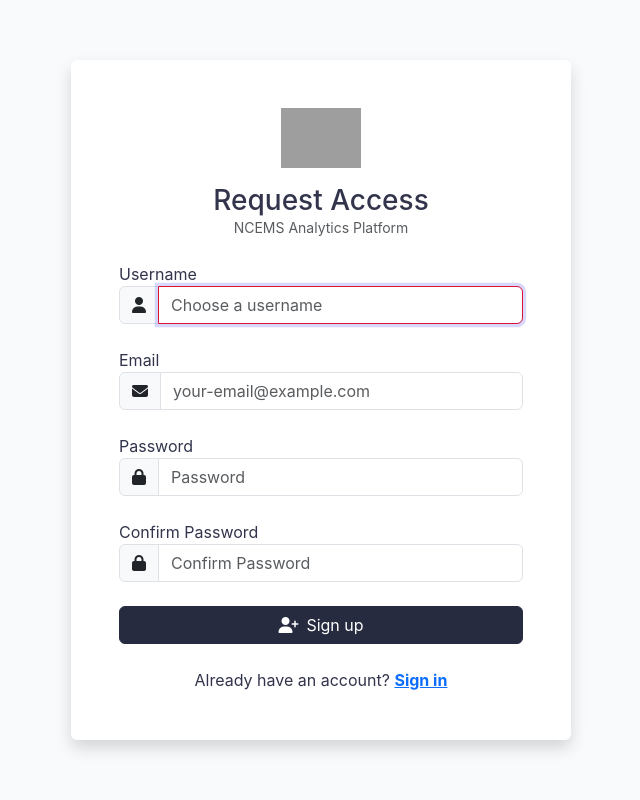
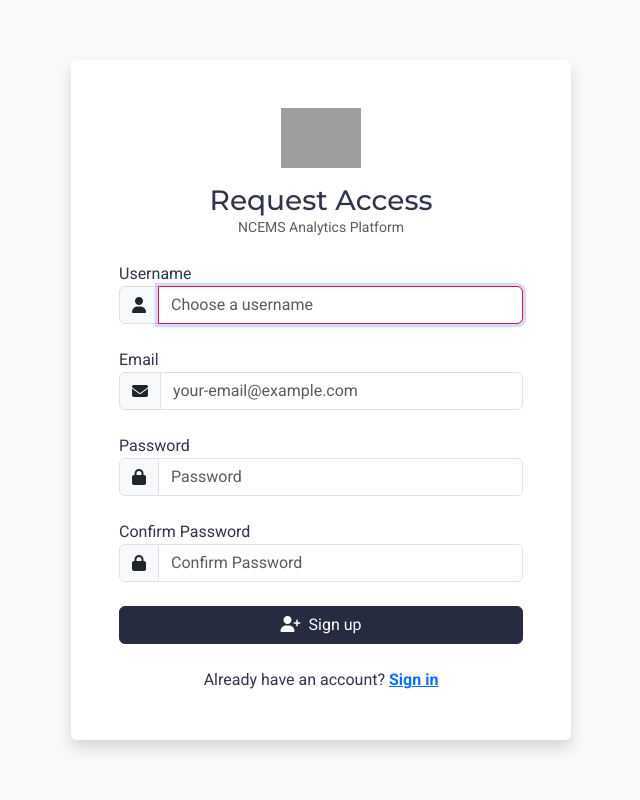
Before and after one commit to TAUFEEQ1/gaming-analytics, a Django app: page /accounts/signup/ in a window 1280 px wide. Shown: the whole page, without its empty margins (319-959 px from the left). Run offline with Django 5.2, Linux system fonts and the light colour scheme; some libraries are stand-ins or nearby versions; grey boxes are pictures that could not be loaded.

Commit message:
feat: Update font styles in CSS and HTML for improved typography

```diff
--- a/gaming-project/static/css/custom.css
+++ b/gaming-project/static/css/custom.css
@@ -15,7 +15,7 @@
 }
 
 body {
-    font-family: 'Nunito Sans', -apple-system, BlinkMacSystemFont, 'Segoe UI', 'Roboto', 'Helvetica Neue', Arial, sans-serif;
+    font-family: 'Roboto', -apple-system, BlinkMacSystemFont, 'Segoe UI', 'Helvetica Neue', Arial, sans-serif;
     background-color: #f5f8fb;
     font-size: 1rem;
     color: #31344b;
@@ -30,6 +30,7 @@ body {
 
 /* Dashboard specific styling */
 h1, h2, h3, h4, h5, h6 {
+    font-family: 'Montserrat', sans-serif;
     font-weight: 500;
 }
 
--- a/gaming-project/templates/base.html
+++ b/gaming-project/templates/base.html
@@ -5,6 +5,11 @@
     <meta http-equiv="X-UA-Compatible" content="IE=edge" />
     <meta name="viewport" content="width=device-width, initial-scale=1, shrink-to-fit=no" />
     <title>{% block title %}NCEMS Analytics{% endblock %}</title>
+
+    <!-- Google Fonts -->
+    <link rel="preconnect" href="https://fonts.googleapis.com">
+    <link rel="preconnect" href="https://fonts.gstatic.com" crossorigin>
+    <link href="https://fonts.googleapis.com/css2?family=Montserrat:wght@300;400;500;600;700&family=Roboto:wght@300;400;500;700&display=swap" rel="stylesheet">
 
     <!-- Bootstrap CSS -->
     <link href="https://cdn.jsdelivr.net/npm/bootstrap@5.3.0/dist/css/bootstrap.min.css" rel="stylesheet">
```
